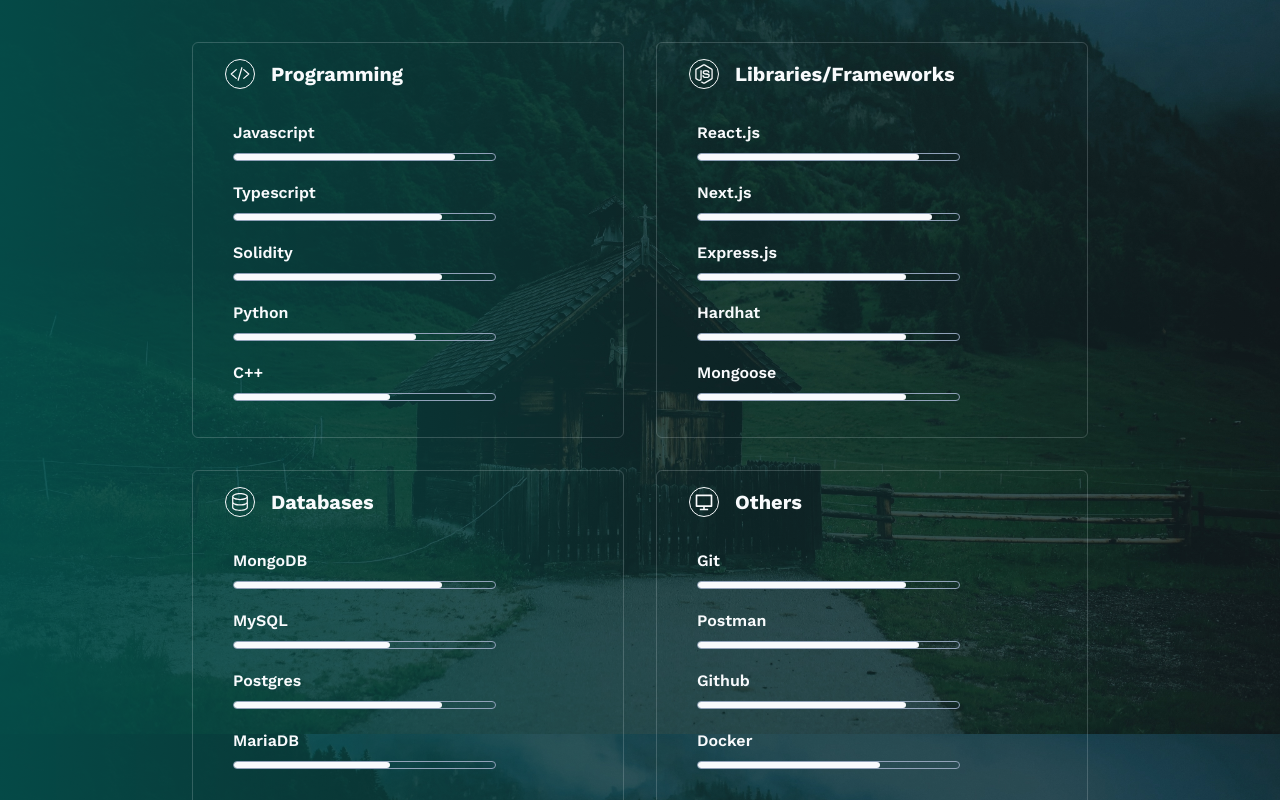
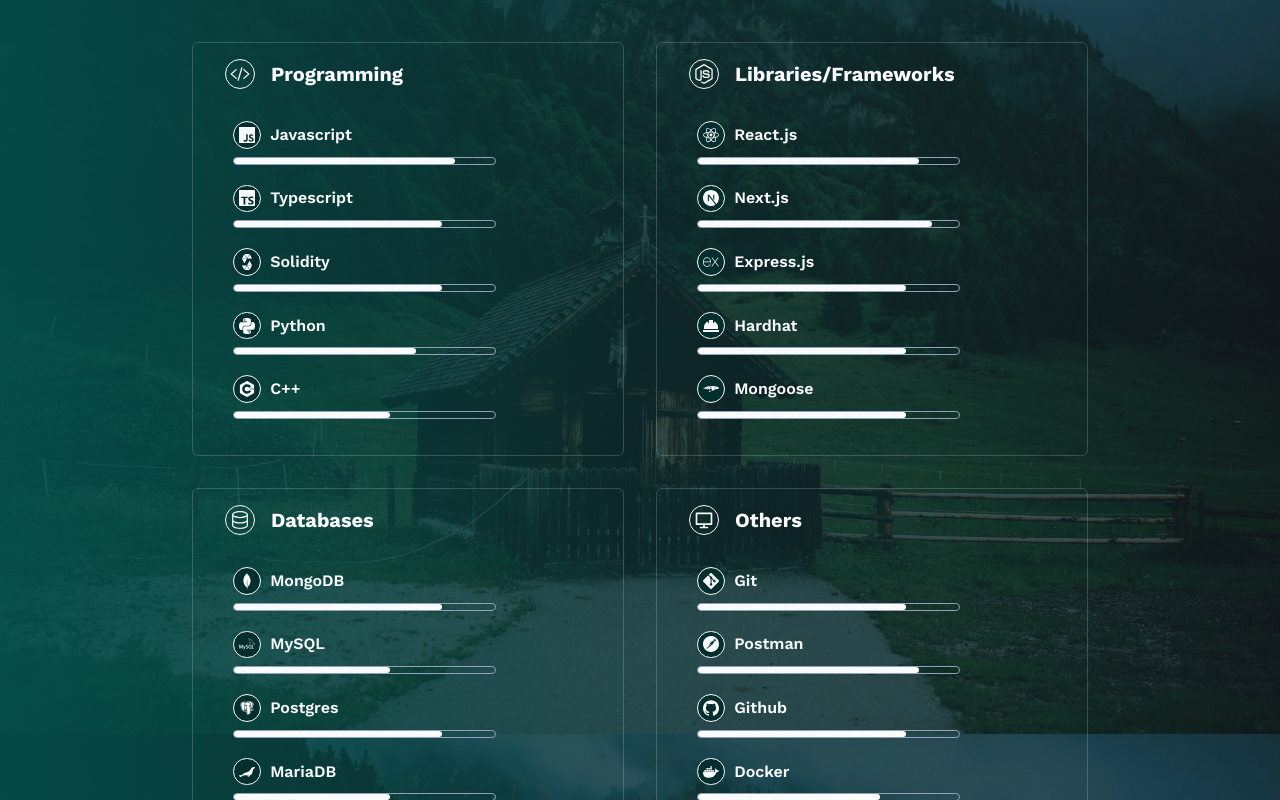
Before and after one commit to cole319/portfolio-suryarghya-0524, a Next.js app: page / in a window 1280 px wide. Shown: the part 2340-3140 px from the top of the page. Built offline with nearby package versions, Linux system fonts and the light colour scheme.

Commit message:
projects-update

```diff
--- a/app/components/Skills.tsx
+++ b/app/components/Skills.tsx
@@ -36,9 +36,15 @@
                   return (
                     <div key={id}>
                       <div className="py-2 flex flex-col justify-center items-start gap-[0.5rem]">
-                        <h1 className="font-semibold md:w-2/6 text-slate-50 hover:text-slate-200">
-                          {content.name}
-                        </h1>
+                        <div className="flex justify-start items-center gap-[0.6rem]">
+                          <div className="bg-teal-950 border-[1px] border-solid border-slate-50 rounded-full p-[0.3rem]">
+                            {" "}
+                            {content.icon}
+                          </div>
+                          <h1 className="font-semibold md:w-2/6 text-slate-50 hover:text-slate-200">
+                            {content.name}
+                          </h1>
+                        </div>
 
                         <div className="bg-transparent mb-1 border-[1px] border-slate-400 rounded-sm w-full lg:w-3/4 h-2">
                           <div
--- a/app/constants/skills.js
+++ b/app/constants/skills.js
@@ -1,7 +1,27 @@
-import { FaNodeJs } from "react-icons/fa";
+import { FaNodeJs, FaHardHat } from "react-icons/fa";
 import { IoCodeSlashOutline } from "react-icons/io5";
 import { GoDatabase } from "react-icons/go";
 import { RiComputerLine } from "react-icons/ri";
+import { BiLogoPostgresql } from "react-icons/bi";
+import {
+  SiJavascript,
+  SiTypescript,
+  SiSolidity,
+  SiPython,
+  SiCplusplus,
+  SiReact,
+  SiNextdotjs,
+  SiExpress,
+  SiMongoose,
+  SiMongodb,
+  SiMysql,
+  SiMariadb,
+  SiPostgresql,
+  SiGit,
+  SiGithub,
+  SiPostman,
+  SiDocker,
+} from "react-icons/si";
 
 const skillList = [
   {
@@ -9,23 +29,48 @@
     logo: <IoCodeSlashOutline />,
     contents: [
       {
+        icon: (
+          <SiJavascript
+          // style={{ color: "yellow" }}
+          />
+        ),
         name: "Javascript",
         proficiency: 8.5,
       },
       {
+        icon: (
+          <SiTypescript
+          //   style={{ color: "#3178C6" }}
+          />
+        ),
         name: "Typescript",
         proficiency: 8,
       },
       {
+        icon: (
+          <SiSolidity
+          //   style={{ color: "#ffffff" }}
+          />
+        ),
         name: "Solidity",
         proficiency: 8,
       },
 
       {
+        icon: (
+          <SiPython
+          //   style={{ color: "#3776AB" }}
+          />
+        ),
         name: "Python",
         proficiency: 7,
       },
       {
+        icon: (
+          <SiCplusplus
+          //   style={{ color: "#00599C" }}
+          />
+        ),
         name: "C++",
         proficiency: 6,
       },
@@ -36,23 +81,48 @@
     logo: <FaNodeJs />,
     contents: [
       {
+        icon: (
+          <SiReact
+          // style={{ color: "#61DAFB" }}
+          />
+        ),
         name: "React.js",
         proficiency: 8.5,
       },
       {
+        icon: (
+          <SiNextdotjs
+          //   style={{ color: "#ffffff" }}
+          />
+        ),
         name: "Next.js",
         proficiency: 9,
       },
 
       {
+        icon: (
+          <SiExpress
+          //   style={{ color: "#ffffff" }}
+          />
+        ),
         name: "Express.js",
         proficiency: 8,
       },
       {
+        icon: (
+          <FaHardHat
+          //   style={{ color: "yellow" }}
+          />
+        ),
         name: "Hardhat",
         proficiency: 8,
       },
       {
+        icon: (
+          <SiMongoose
+          //   style={{ color: "#880000" }}
+          />
+        ),
         name: "Mongoose",
         proficiency: 8,
       },
@@ -64,18 +134,38 @@
 
     contents: [
       {
+        icon: (
+          <SiMongodb
+          // style={{ color: "#47A248" }}
+          />
+        ),
         name: "MongoDB",
         proficiency: 8,
       },
       {
+        icon: (
+          <SiMysql
+          //   style={{ color: "#ffffff" }}
+          />
+        ),
         name: "MySQL",
         proficiency: 6,
       },
       {
+        icon: (
+          <BiLogoPostgresql
+          //   style={{ color: "#4169E1" }}
+          />
+        ),
         name: "Postgres",
         proficiency: 8,
       },
       {
+        icon: (
+          <SiMariadb
+          //   style={{ color: "#ffffff" }}
+          />
+        ),
         name: "MariaDB",
         proficiency: 6,
       },
@@ -86,18 +176,38 @@
     logo: <RiComputerLine />,
     contents: [
       {
+        icon: (
+          <SiGit
+          // style={{ color: "#F05032" }}
+          />
+        ),
         name: "Git",
         proficiency: 8,
       },
       {
+        icon: (
+          <SiPostman
+          //   style={{ color: "#FF6C37" }}
+          />
+        ),
         name: "Postman",
         proficiency: 8.5,
       },
       {
+        icon: (
+          <SiGithub
+          //   style={{ color: "#ffffff" }}
+          />
+        ),
         name: "Github",
         proficiency: 8,
       },
       {
+        icon: (
+          <SiDocker
+          //   style={{ color: "#2496ED" }}
+          />
+        ),
         name: "Docker",
         proficiency: 7,
       },
--- /dev/null
+++ b/app/constants/skills3.js
@@ -0,0 +1,108 @@
+import { FaNodeJs } from "react-icons/fa";
+import { IoCodeSlashOutline } from "react-icons/io5";
+import { GoDatabase } from "react-icons/go";
+import { RiComputerLine } from "react-icons/ri";
+
+const skillList = [
+  {
+    title: "Programming",
+    logo: <IoCodeSlashOutline />,
+    contents: [
+      {
+        name: "Javascript",
+        proficiency: 8.5,
+      },
+      {
+        name: "Typescript",
+        proficiency: 8,
+      },
+      {
+        name: "Solidity",
+        proficiency: 8,
+      },
+
+      {
+        name: "Python",
+        proficiency: 7,
+      },
+      {
+        name: "C++",
+        proficiency: 6,
+      },
+    ],
+  },
+  {
+    title: "Libraries/Frameworks",
+    logo: <FaNodeJs />,
+    contents: [
+      {
+        name: "React.js",
+        proficiency: 8.5,
+      },
+      {
+        name: "Next.js",
+        proficiency: 9,
+      },
+
+      {
+        name: "Express.js",
+        proficiency: 8,
+      },
+      {
+        name: "Hardhat",
+        proficiency: 8,
+      },
+      {
+        name: "Mongoose",
+        proficiency: 8,
+      },
+    ],
+  },
+  {
+    title: "Databases",
+    logo: <GoDatabase />,
+
+    contents: [
+      {
+        name: "MongoDB",
+        proficiency: 8,
+      },
+      {
+        name: "MySQL",
+        proficiency: 6,
+      },
+      {
+        name: "Postgres",
+        proficiency: 8,
+      },
+      {
+        name: "MariaDB",
+        proficiency: 6,
+      },
+    ],
+  },
+  {
+    title: "Others",
+    logo: <RiComputerLine />,
+    contents: [
+      {
+        name: "Git",
+        proficiency: 8,
+      },
+      {
+        name: "Postman",
+        proficiency: 8.5,
+      },
+      {
+        name: "Github",
+        proficiency: 8,
+      },
+      {
+        name: "Docker",
+        proficiency: 7,
+      },
+    ],
+  },
+];
+
+export default skillList;
```
Also changed, not shown: public/javascript.svg (added).
